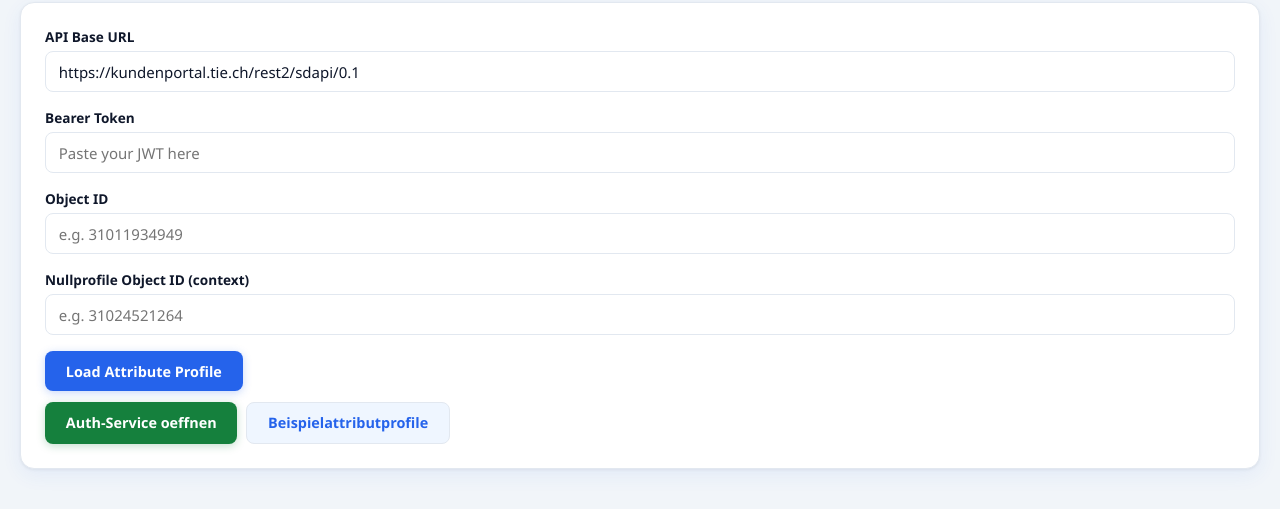
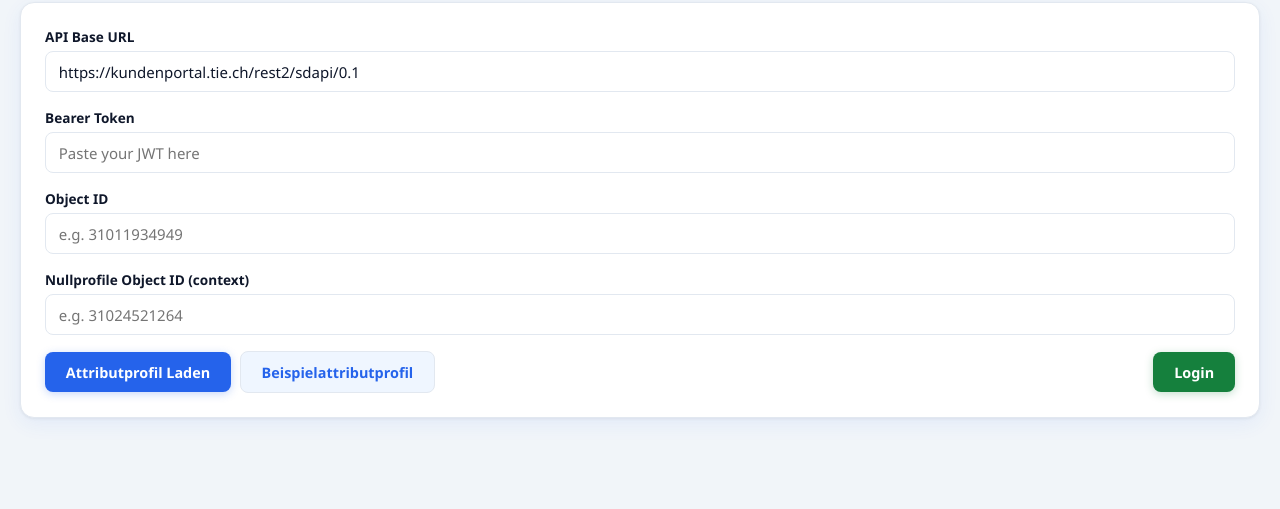
Before and after one commit to demheld/attributeprofile-designer-light, a website with bundled scripts: page public/index.html in a window 1280 px wide. Shown: the part 111-620 px from the top of the page. Built offline with nearby package versions, Linux system fonts and the light colour scheme.

Commit message:
Adjust start form buttons layout and labels

```diff
--- a/public/index.html
+++ b/public/index.html
@@ -34,10 +34,12 @@
             <label for="nullProfileObjId">Nullprofile Object ID (context)</label>
             <input id="nullProfileObjId" type="text" placeholder="e.g. 31024521264" />
           </div>
-          <button type="submit" id="loadBtn">Load Attribute Profile</button>
           <div class="input-actions">
-            <button type="button" id="authServiceBtn" class="btn-green">Auth-Service oeffnen</button>
-            <button type="button" id="sampleProfileBtn" class="secondary">Beispielattributprofile</button>
+            <div class="input-actions-left">
+              <button type="submit" id="loadBtn">Attributprofil Laden</button>
+              <button type="button" id="sampleProfileBtn" class="secondary">Beispielattributprofil</button>
+            </div>
+            <button type="button" id="authServiceBtn" class="btn-green">Login</button>
           </div>
         </form>
       </section>
--- a/public/styles.css
+++ b/public/styles.css
@@ -135,12 +135,22 @@ button.secondary:hover { background: #dbeafe; }
   display: flex;
   flex-wrap: wrap;
   gap: 0.55rem;
+  align-items: center;
+  justify-content: space-between;
+}
+
+.input-actions-left {
+  display: flex;
+  flex-wrap: wrap;
+  gap: 0.55rem;
+  align-items: center;
 }
 
 button.btn-green {
   background: #15803d;
   color: #ffffff;
   box-shadow: 0 2px 8px rgba(21, 128, 61, 0.25);
+  margin-left: auto;
 }
 
 button.btn-green:hover {
```
